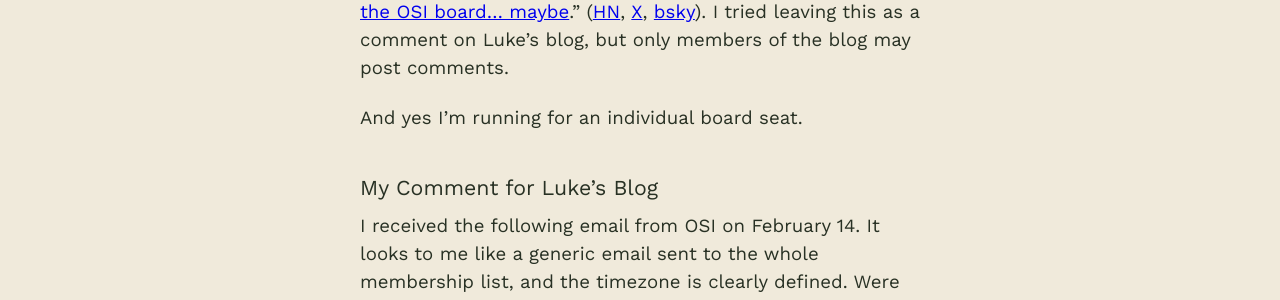
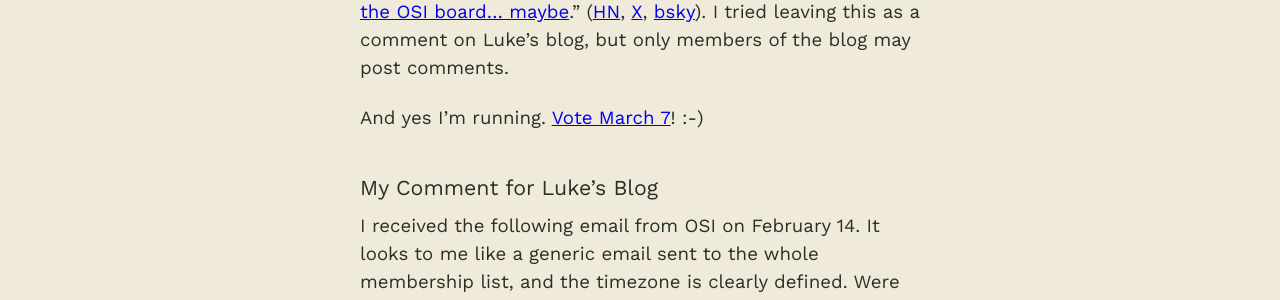
Before and after one commit to chadwhitacre/openpath, a Jekyll site: the page built from _posts/2025-02-25-luke-missed-the-memo.md, in a window 1280 px wide. Shown: the part 534-834 px from the top of the page. Built offline with Jekyll 4.4.1, drawn with Linux system fonts in a browser that asks for light colours; some web fonts are replaced; comment, search, counter and statistics services are not loaded.

Commit message:
Vote! :)

```diff
--- a/_posts/2025-02-25-luke-missed-the-memo.md
+++ b/_posts/2025-02-25-luke-missed-the-memo.md
@@ -12,7 +12,7 @@ I tried
 leaving this as a comment on Luke's blog, but only members of the blog may post
 comments.
 
-And yes I'm running for an individual board seat.
+And yes I'm running. [Vote March 7](https://opensource.org/blog/get-ready-to-vote-for-osis-board-of-directors-in-2025)! :-)
 
 ### My Comment for Luke's Blog
 
```
